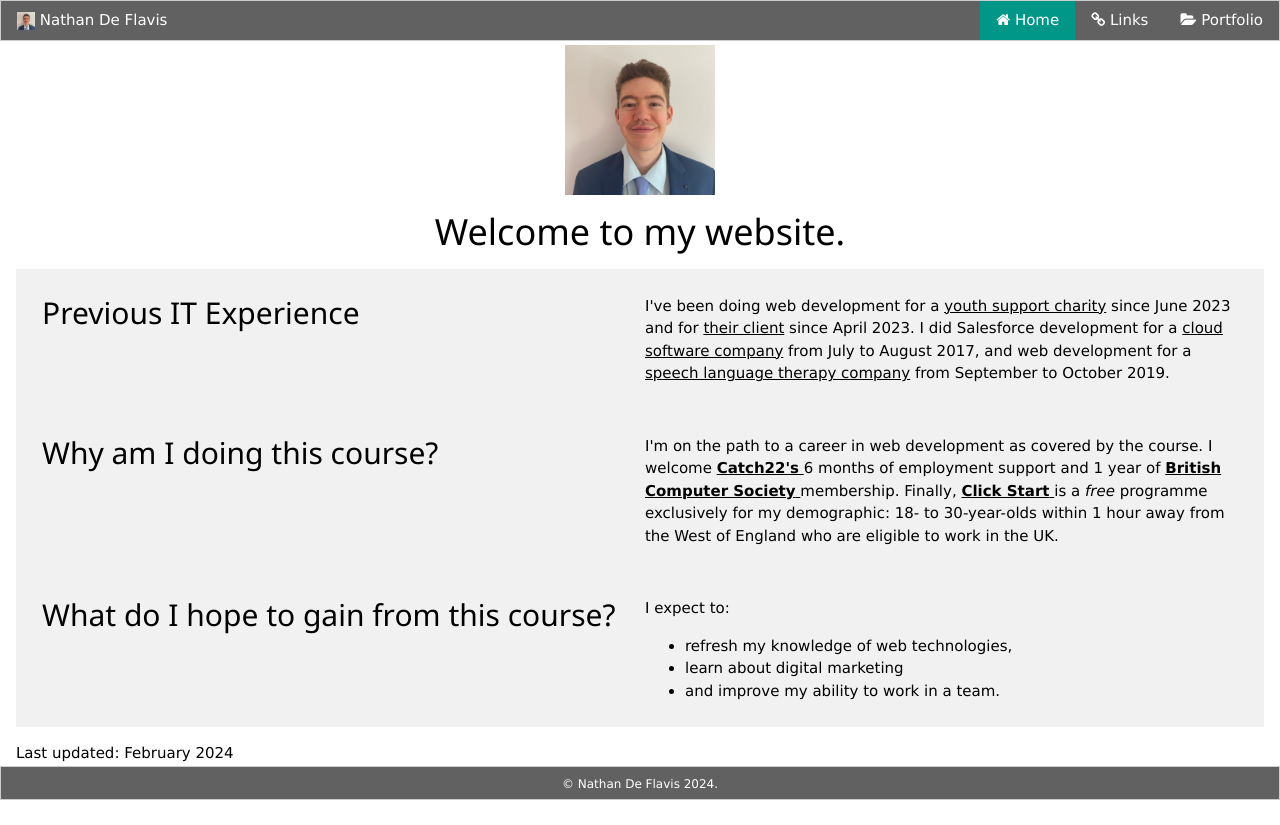
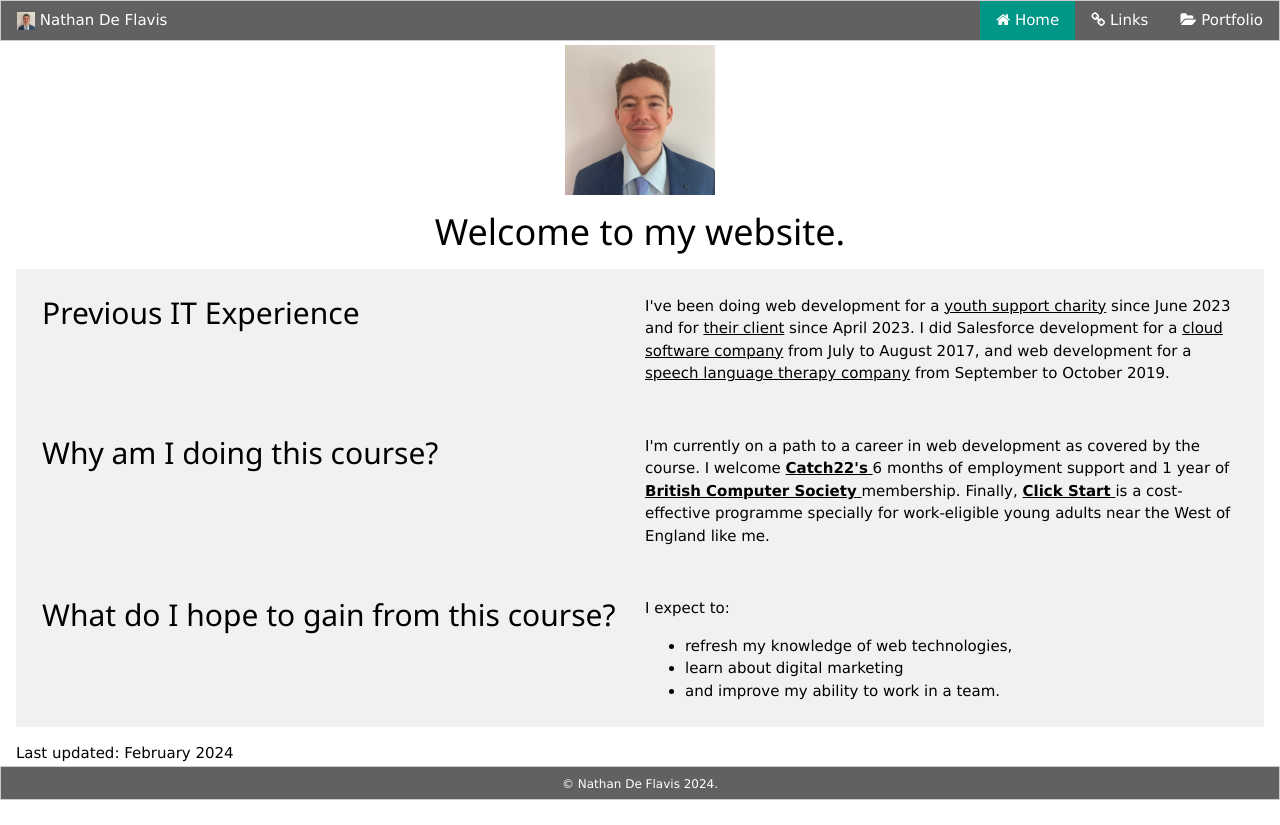
Before and after one commit to nathandeflavis/ClickStart, a plain HTML site: page index.html in a window 1280 px wide. Drawn offline with nearby package versions, Linux system fonts and the light colour scheme.

Commit message:
Amended homepage content.

```diff
--- a/index.html
+++ b/index.html
@@ -36,23 +36,19 @@
                         <h2>Why am I doing this course?</h2>
                     </div>
                     <div class="w3-col s6">
-                        <p>I'm on the path to a career in web development as covered by the course.
-                            I welcome
+                        <p>I'm currently on a path to a career in web development as covered by the course. I welcome
                             <a href="https://www.catch-22.org.uk" target="_blank">
                                 <strong>Catch22's</strong>
                             </a>
-                            6 months of employment support
-                            and 1 year of
+                            6 months of employment support and 1 year of
                             <a href="https://www.bcs.org" target="_blank">
                                 <strong>British Computer Society</strong>
                             </a>
-                            membership.
-                            Finally,
+                            membership. Finally,
                             <a href="https://www.bathspa.ac.uk/courses/click-start/" target="_blank">
                                 <strong>Click Start</strong>
                             </a>
-                            is a <em>free</em> programme exclusively for my demographic:
-                            18- to 30-year-olds within 1 hour away from the West of England who are eligible to work in the UK.
+                            is a cost-effective programme specially for work-eligible young adults near the West of England like me.
                         </p>
                     </div>
                 </div>
```
